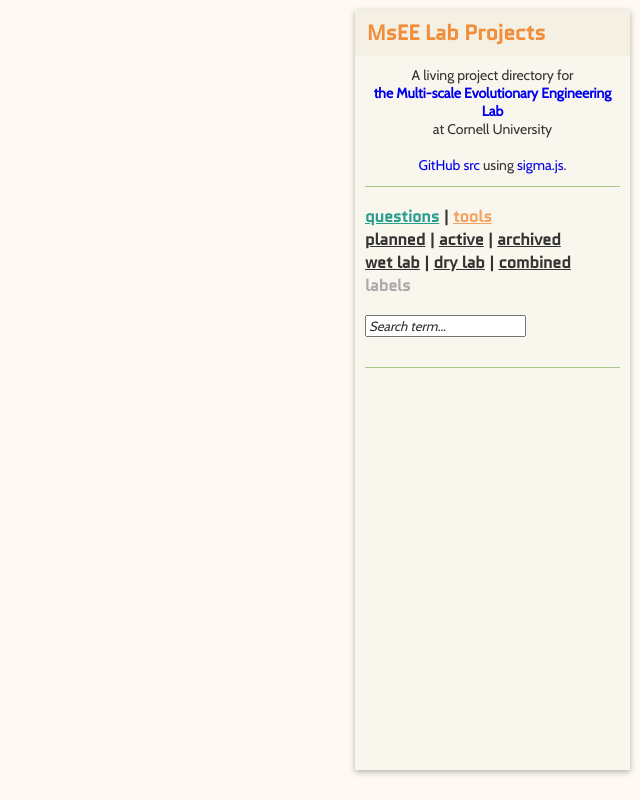
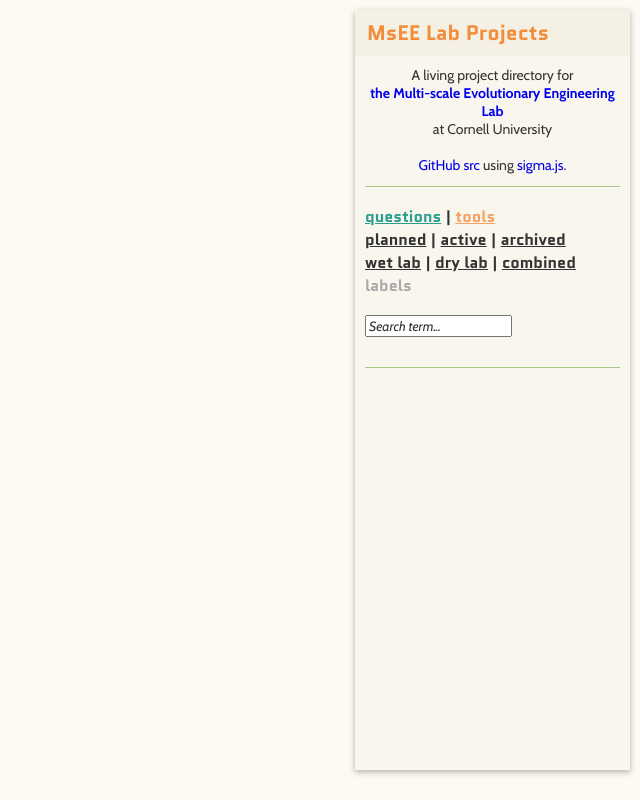
Before and after one commit to mseeLab/projectome, a plain HTML site: page index.html in a window 1280 px wide. Shown: the whole page, without its empty margins (640-1280 px from the left). Drawn offline with nearby package versions, Linux system fonts and the light colour scheme; a script that the page names is missing.

Commit message:
Add bold font loading from Google for Chrome

```diff
--- a/src/style.css
+++ b/src/style.css
@@ -1,7 +1,7 @@
 @charset "utf-8";
 /* CSS Document */
 
-@import "https://fonts.googleapis.com/css?family=Quantico|Cabin|Poppins";
+@import "https://fonts.googleapis.com/css?family=Quantico:n,i,b,bi|Cabin:n,i,b,bi|Poppins:n,i,b,bi";
 
 @font-face {
     font-family: "Quantico local", cursive;
```
